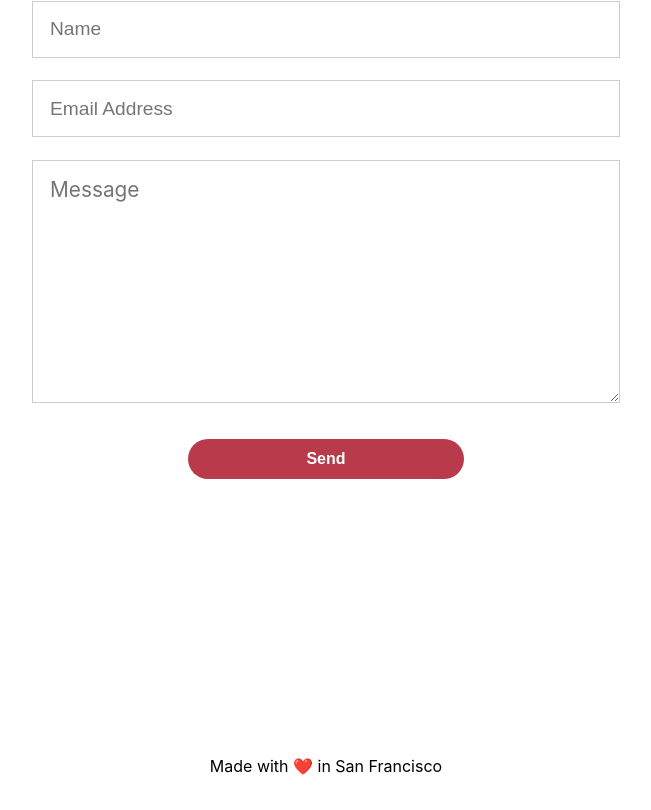
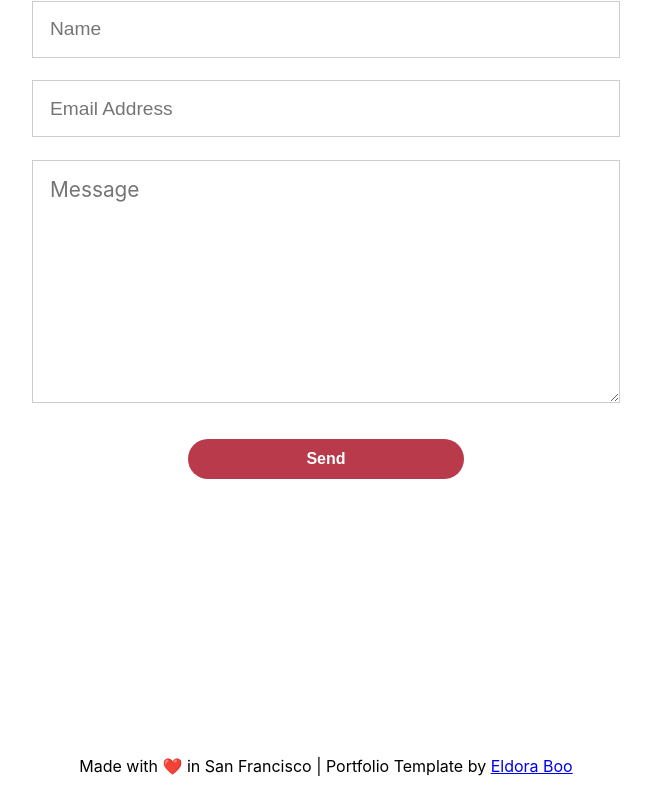
Before and after one commit to IanRFerguson/ian-is-online, a React (Create React App) app in the folder application/frontend/: page / in a window 1280 px wide. Shown: the part 2062-2872 px from the top of the page, without its empty margins (314-965 px from the left). Built offline with nearby package versions, Linux system fonts and the light colour scheme.

Commit message:
add content

```diff
--- a/application/frontend/src/components/Footer.js
+++ b/application/frontend/src/components/Footer.js
@@ -1,7 +1,7 @@
 const Footer = () => {
     const footer = <div className="footerComponent">
         <h4>
-            Made with ❤️ in San Francisco
+            Made with ❤️ in San Francisco | Portfolio Template by <a href="https://github.com/eldoraboo" target="_blank">Eldora Boo</a>
         </h4>
     </div>
 
```
Also changed, not shown: 1 other file (tests, documents, lock files or other folders).
